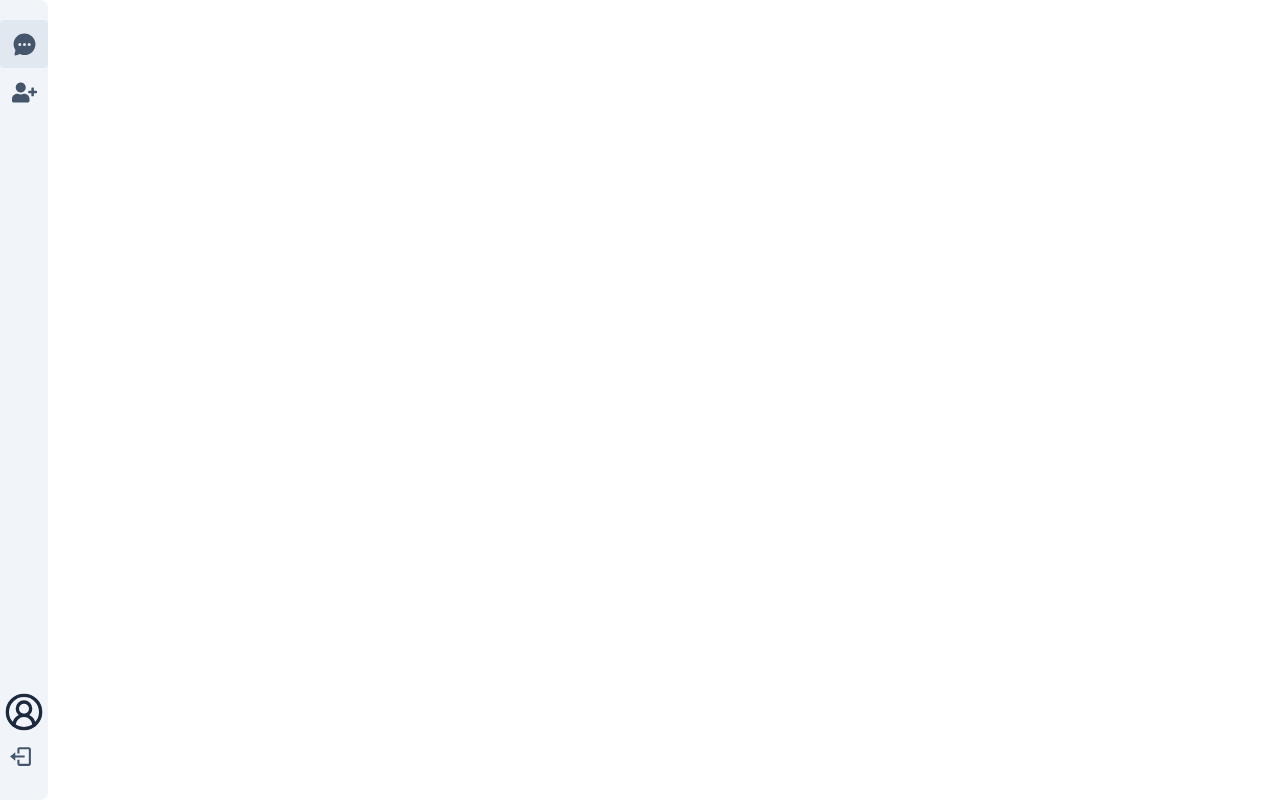
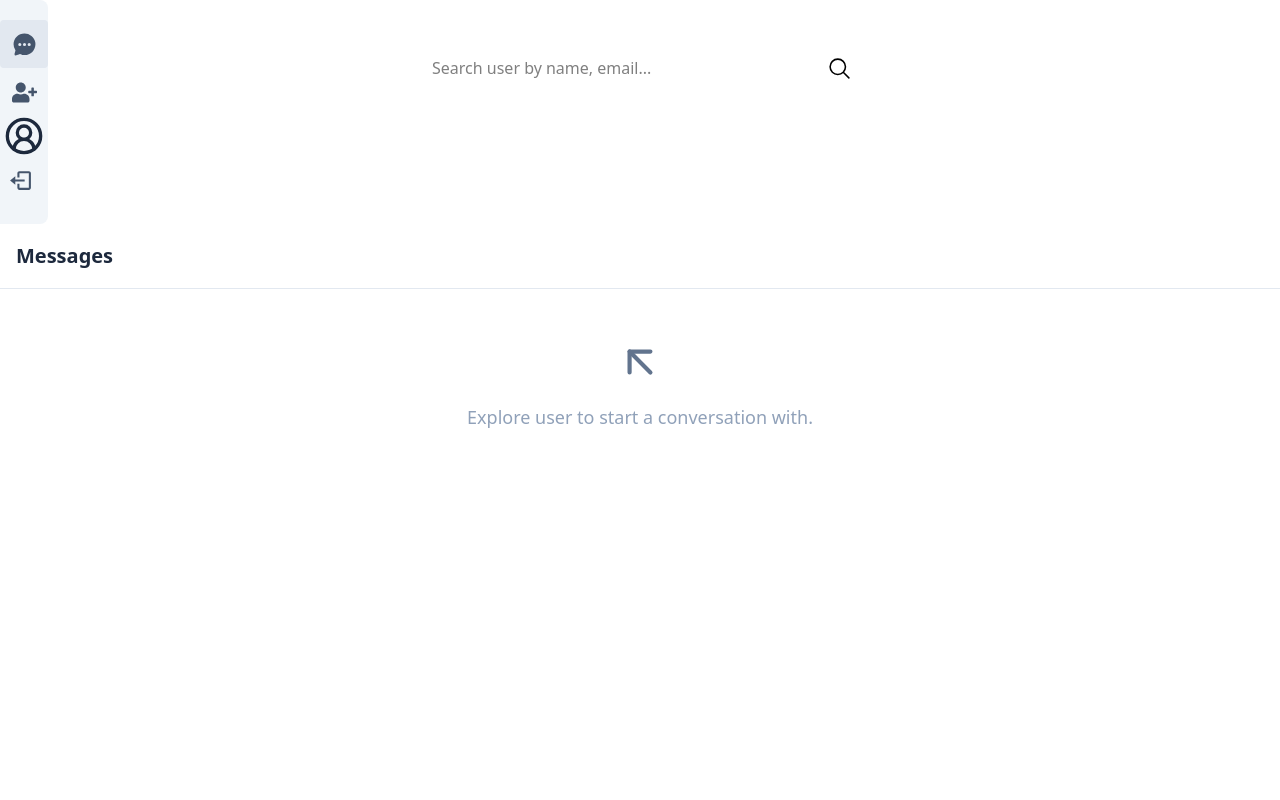
Before and after one commit to VISHNU-M123/CHAT-APP, a React (Vite) app in the folder client/: page / in a window 1280 px wide. Shown: the top 800 px of the page. Built offline with nearby package versions, Linux system fonts and the light colour scheme; no server answers.

Commit message:
search added

```diff
--- /dev/null
+++ b/client/src/components/SearchUser.jsx
@@ -0,0 +1,20 @@
+import React from 'react'
+import { IoSearchOutline } from "react-icons/io5";
+
+const SearchUser = () => {
+  return (
+    <div className='fixed top-0 bottom-0 left-0 right-0'>
+      <div className='w-full max-w-md mx-auto mt-10'>
+        {/* input search user */}
+        <div className='bg-white rounded h-14 overflow-hidden flex'>
+            <input type="text" placeholder='Search user by name, email...' className='w-full outline-none py-1 h-full px-4' />
+            <div className='h-14 w-14 flex justify-center items-center'>
+                <IoSearchOutline size={25}/>
+            </div>
+        </div>
+      </div>
+    </div>
+  )
+}
+
+export default SearchUser
--- a/client/src/components/Sidebar.jsx
+++ b/client/src/components/Sidebar.jsx
@@ -6,18 +6,24 @@ import { BiLogOut } from "react-icons/bi";
 import Avatar from './Avatar';
 import { useSelector } from 'react-redux';
 import EditUserDetails from './EditUserDetails';
+import Divider from './Divider';
+import { FiArrowUpLeft } from "react-icons/fi";
+import SearchUser from './SearchUser';
 
 const Sidebar = () => {
   const user = useSelector(state => state?.user)
   const [editUserOpen, setEditUserOpen] = useState(false)
+  const [allUser, setAllUser] = useState([])
+  const [openSearchUser, setOpenSearchUser] = useState(true)
+
   return (
-    <div className='w-full h-full'>
+    <div className='w-full h-full grid grid-cols-[48px,1fr] bg-white'>
       <div className='bg-slate-100 w-12 h-full rounded-tr-lg rounded-br-lg py-5 text-slate-600 flex flex-col justify-between'>
         <div>
             <NavLink className={({isActive}) => `w-12 h-12 flex justify-center items-center cursor-pointer hover:bg-slate-200 rounded ${isActive && 'bg-slate-200'}`} title='chat'>
                 <IoChatbubbleEllipses size={25}/>
             </NavLink>
-            <div className='w-12 h-12 flex justify-center items-center cursor-pointer hover:bg-slate-200 rounded' title='add friend'>
+            <div onClick={() => setOpenSearchUser(true)} className='w-12 h-12 flex justify-center items-center cursor-pointer hover:bg-slate-200 rounded' title='add friend'>
                 <FaUserPlus size={25}/>
             </div>
         </div>
@@ -31,10 +37,36 @@ const Sidebar = () => {
         </div>
       </div>
 
+      <div className='w-full'>
+        <div className='h-16 flex items-center'>
+          <h2 className='text-xl font-bold p-4 text-slate-800'>Messages</h2>
+        </div>
+        <div className='bg-slate-200 p-[0.5px]'></div>
+        <div className='h-[calc(100vh-65px)] overflow-x-hidden overflow-y-auto scrollbar'>
+          {
+            allUser.length === 0 && (
+              <div className='mt-12'>
+                <div className='flex justify-center items-center my-4 text-slate-500'>
+                  <FiArrowUpLeft size={50}/>
+                </div>
+                <p className='text-lg text-center text-slate-400'>Explore user to start a conversation with.</p>
+              </div>
+            )
+          }
+        </div>
+      </div>
+
       {/* edit user details */}
       {
         editUserOpen && (
           <EditUserDetails onClose={() => setEditUserOpen(false)} user={user}/>
+        )
+      }
+
+      {/* search user */}
+      {
+        openSearchUser && (
+          <SearchUser onClose={() => setOpenSearchUser(false)}/>
         )
       }
     </div>
--- a/client/src/index.css
+++ b/client/src/index.css
@@ -3,3 +3,13 @@
 body{
     @apply bg-slate-200
 }
+
+.scrollbar::-webkit-scrollbar{
+    width: 10px;
+}
+.scrollbar::-webkit-scrollbar-track{
+    @apply bg-slate-100
+}
+.scrollbar::-webkit-scrollbar-thumb{
+    @apply bg-slate-200 rounded-full
+}
--- a/client/src/pages/Home.jsx
+++ b/client/src/pages/Home.jsx
@@ -4,6 +4,7 @@ import { useDispatch, useSelector } from 'react-redux'
 import { Outlet, useLocation, useNavigate } from 'react-router-dom'
 import { logout, setUser } from '../redux/userSlice'
 import Sidebar from '../components/Sidebar'
+import logo from '../assets/logo.png'
 
 const Home = () => {
 
@@ -23,7 +24,7 @@ const Home = () => {
 
       dispatch(setUser(response.data.data))
 
-      if(response.data.logout){
+      if(response.data.data.logout){
         dispatch(logout())
         navigate('/email')
       }
@@ -41,13 +42,20 @@ const Home = () => {
   const basePath = location.pathname === '/'
   return (
     <div className='grid lg:grid-cols-[300px, 1fr] h-screen max-h-screen'>
-      <section className={`bg-white ${!basePath && 'hidden'}`}>
+      <section className={`bg-white ${!basePath && 'hidden'} lg:block`}>
         <Sidebar/>
       </section>
       {/* message component */}
       <section className={`${basePath && 'hidden'}`}>
         <Outlet/>
       </section>
+
+      <div className='lg:flex justify-center items-center flex-col gap-2 hidden'>
+        <div>
+          <img src={logo} width={250} alt="logo" />
+        </div>
+        <p className='text-lg mt-2 text-slate-500'>Select user to send message</p>
+      </div>
     </div>
   )
 }
```
